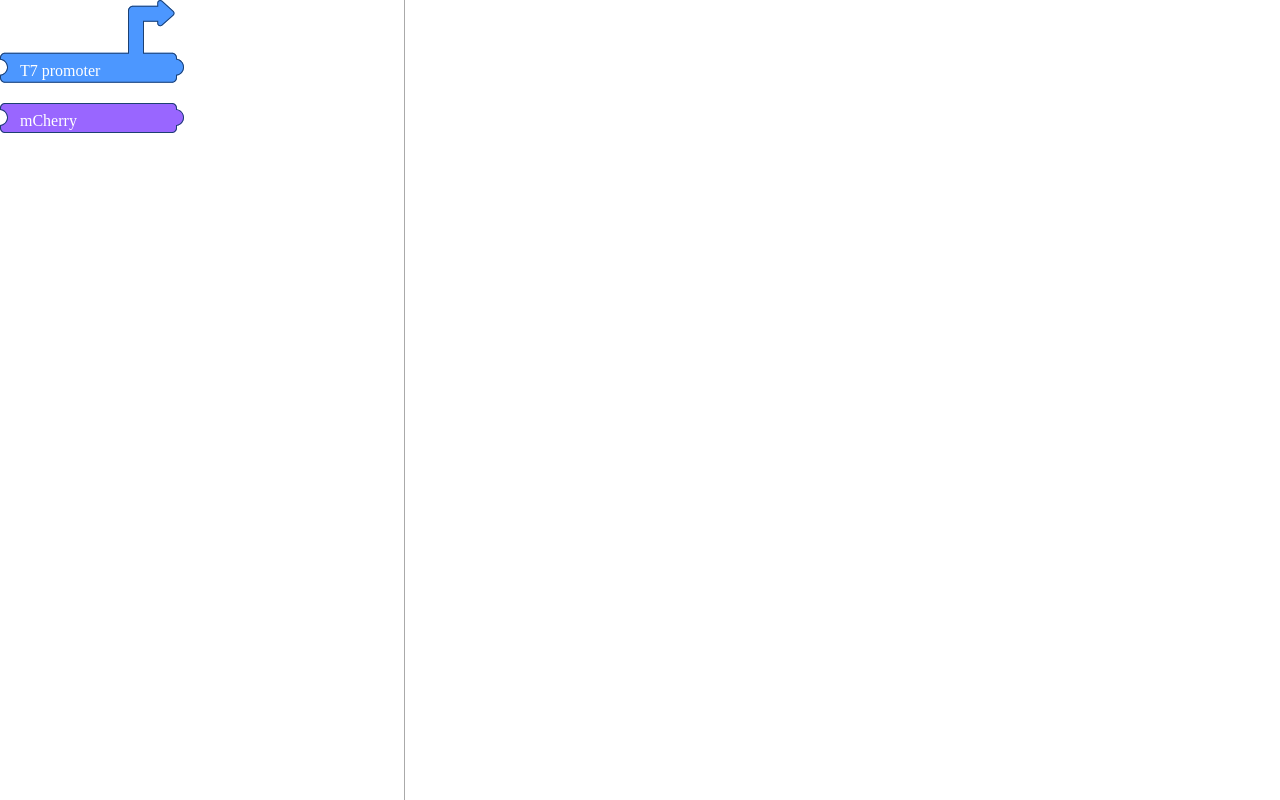
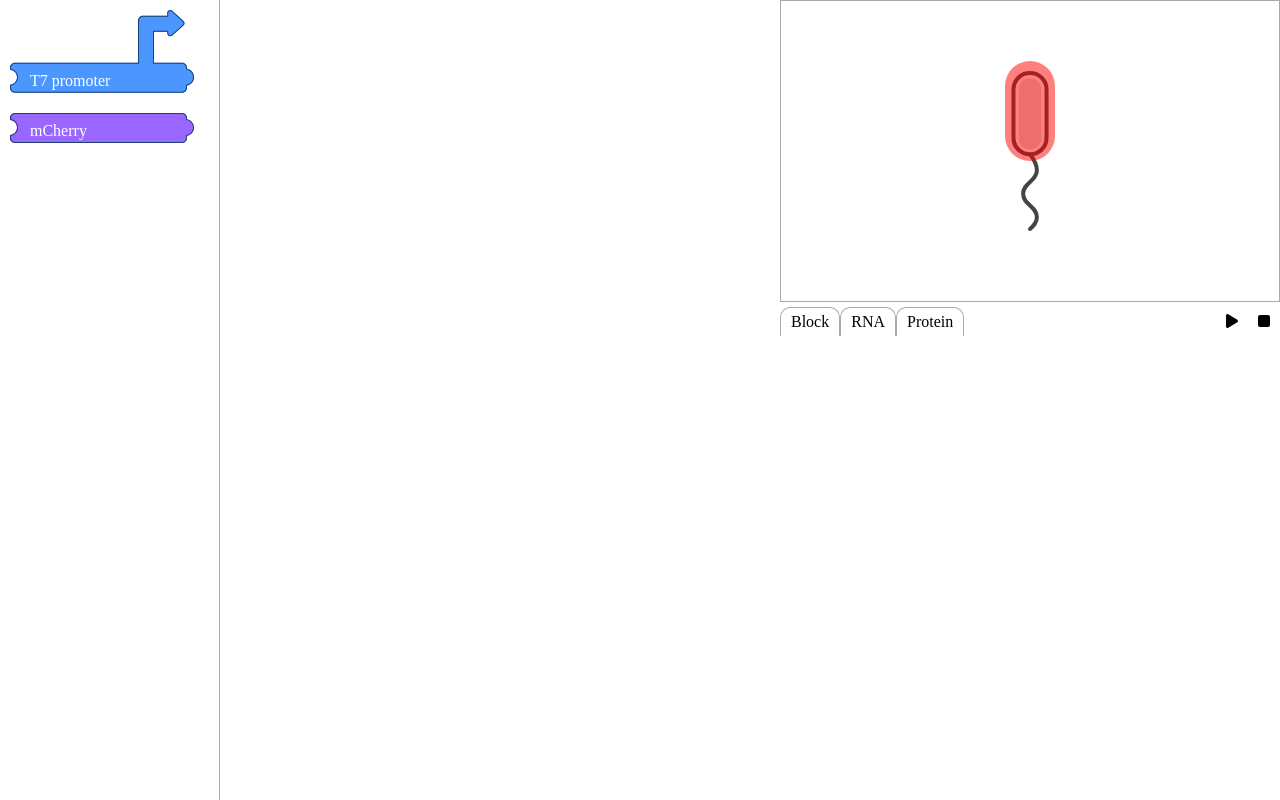
Before and after one commit to iGEM-UTokyo/genochemy, a Vue app: page / in a window 1280 px wide. Built offline with nearby package versions, Linux system fonts and the light colour scheme.

Commit message:
runner view

```diff
--- a/package.json
+++ b/package.json
@@ -9,6 +9,9 @@
     "lint": "vue-cli-service lint"
   },
   "dependencies": {
+    "@fortawesome/fontawesome-svg-core": "^6.1.1",
+    "@fortawesome/free-solid-svg-icons": "^6.1.1",
+    "@fortawesome/vue-fontawesome": "^3.0.0-5",
     "core-js": "^3.8.3",
     "pinia": "^2.0.12",
     "uuid": "^8.3.2",
--- a/src/App.vue
+++ b/src/App.vue
@@ -2,16 +2,33 @@
   <main>
     <Tray />
     <Program />
+    <div class="right">
+      <Runner />
+      <Property />
+    </div>
   </main>
 </template>
 
 <script setup lang="ts">
 import Tray from './components/Tray.vue'
 import Program from './components/Program.vue'
+import Runner from '@/components/Runner.vue'
+import Property from '@/components/Property.vue'
 </script>
 
 <style scoped>
 main {
   height: 100%;
+  display: flex;
+}
+.right {
+  width: 500px;
+  height: 100%;
+  display: flex;
+  flex-direction: column;
+}
+.properties {
+  flex: 1;
+  margin: auto;
 }
 </style>
--- a/src/components/Program.vue
+++ b/src/components/Program.vue
@@ -16,13 +16,7 @@ const { snakes } = useStore()
 </script>
 
 <style scoped>
-.tray {
-  width: 30%;
-  height: 100%;
-  display: flex;
-  flex-direction: column;
-  gap: 20px;
-  padding-right: 20px;
-  border-right: 1px solid #aaa;
+.program {
+  flex: 1;
 }
 </style>
--- /dev/null
+++ b/src/components/Property.vue
@@ -0,0 +1,35 @@
+<template>
+  <div class="tabs">
+    <div class="tab-item">Block</div>
+    <div class="tab-item">RNA</div>
+    <div class="tab-item">Protein</div>
+    <div class="tabs-separator" />
+    <div class="tab-button"><font-awesome-icon icon="play" /></div>
+    <div class="tab-button"><font-awesome-icon icon="stop" /></div>
+  </div>
+</template>
+
+<script setup lang="ts">
+
+</script>
+
+<style scoped>
+.tabs {
+  margin-top: 5px;
+  display: flex;
+  align-items: center;
+}
+.tab-item {
+  padding: 5px 10px;
+  border: 1px solid #aaa;
+  border-top-left-radius: 10px;
+  border-top-right-radius: 10px;
+  border-bottom: none;
+}
+.tabs-separator {
+  flex: 1;
+}
+.tab-button {
+  padding: 5px 10px;
+}
+</style>
--- /dev/null
+++ b/src/components/Runner.vue
@@ -0,0 +1,29 @@
+<template>
+  <div class="runner">
+    <img src="/runner/bacterium.svg" class="bacterium" />
+    <div class="light" />
+  </div>
+</template>
+
+<style scoped>
+.runner {
+  height: 300px;
+  border: 1px solid #aaa;
+  display: flex;
+  align-items: center;
+  justify-content: center;
+  position: relative;
+}
+.bacterium {
+  height: 200px;
+}
+.light {
+  position: absolute;
+  width: 50px;
+  height: 100px;
+  top: 60px;
+  background-color: red;
+  opacity: 0.5;
+  border-radius: 50px;
+}
+</style>
--- a/src/components/Tray.vue
+++ b/src/components/Tray.vue
@@ -17,12 +17,13 @@ import { blockDesignDetails } from '../utils/block-designs'
 
 <style scoped>
 .tray {
-  width: 30%;
+  width: 220px;
   height: 100%;
   display: flex;
   flex-direction: column;
   gap: 20px;
-  padding-right: 20px;
+  padding: 10px;
+  box-sizing: border-box;
   border-right: 1px solid #aaa;
 }
 </style>
--- a/src/main.ts
+++ b/src/main.ts
@@ -1,8 +1,16 @@
 import { createApp } from 'vue'
 import { createPinia } from 'pinia'
+import { library } from '@fortawesome/fontawesome-svg-core'
+import { faPlay, faStop } from '@fortawesome/free-solid-svg-icons'
+import { FontAwesomeIcon } from '@fortawesome/vue-fontawesome'
 
 import App from './App.vue'
 
 const app = createApp(App)
+
+library.add(faPlay)
+library.add(faStop)
+app.component('font-awesome-icon', FontAwesomeIcon)
+
 app.use(createPinia())
 app.mount('#app')
```
Also changed, not shown: public/runner/bacterium.svg (added), 1 other file (tests, documents, lock files or other folders).
